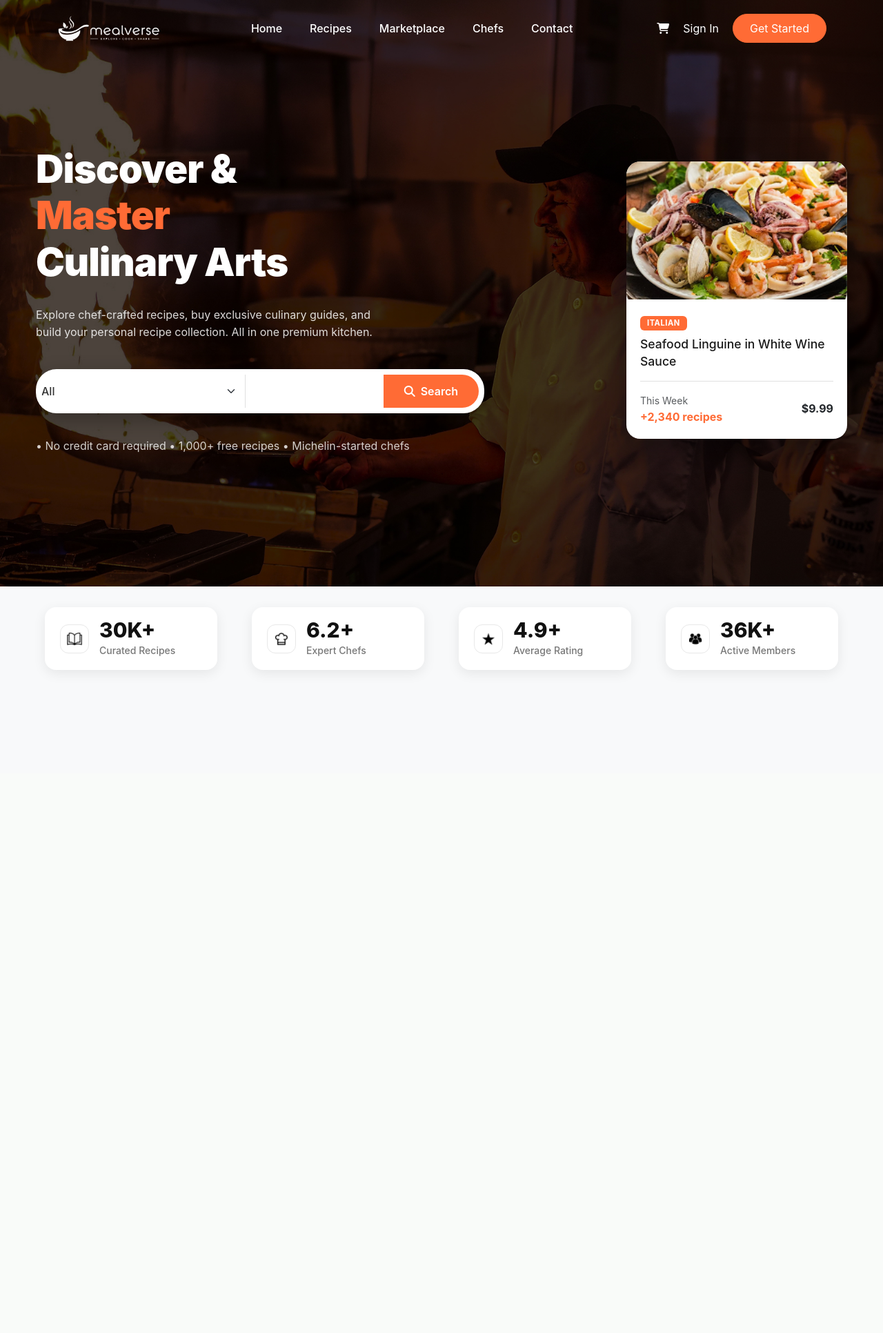
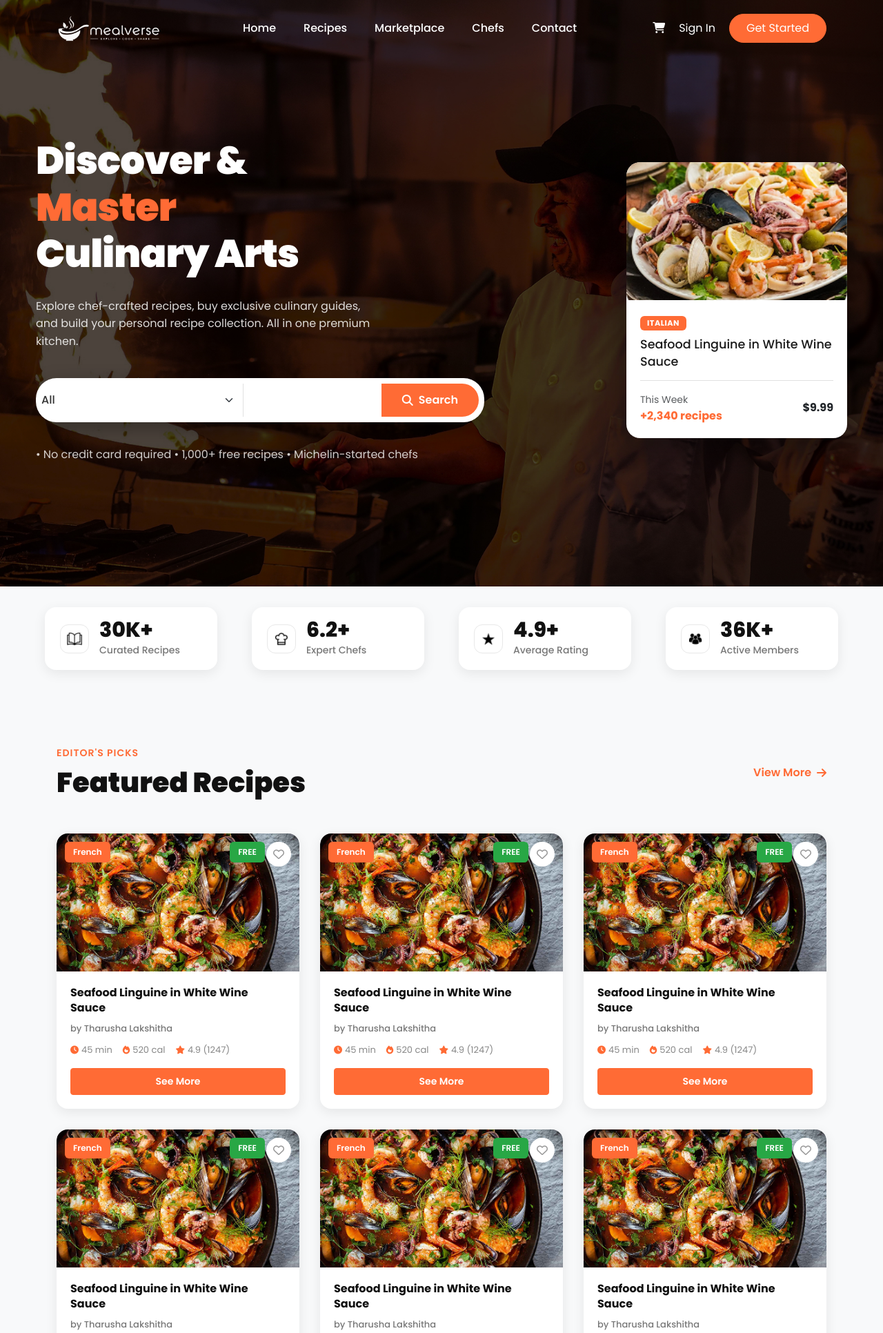
Before and after one commit to bhashithakavishan/Mealverse, a PHP site: page / in a window 1280 px wide. Shown: the top 1932 px of the page at 69% size. Before the commit the page ends 975 px from the top, so only its background shows below. Run offline with PHP 8.4, Linux system fonts and the light colour scheme.

Commit message:
Added until the Trending Recipes section. Changed globa css to font poppins

```diff
--- a/css/style.css
+++ b/css/style.css
@@ -144,7 +144,7 @@
 
 
     body {
-      font-family: 'Inter', sans-serif;
+      font-family: 'Poppins', sans-serif;
       background-color: #f8f9fa;
       color: #212529;
       margin: 0;
@@ -460,5 +460,310 @@
     }
 
     .featured-section{
-      padding:60px 0;
+      padding: 80px 0;
+      background-color: #f8f9fa;
     }
+
+    .section-header {
+      display: flex;
+      justify-content: space-between;
+      align-items: center;
+      margin-bottom: 50px;
+    }
+
+    .section-label {
+      color: var(--bs-primary);
+      font-weight: 600;
+      font-size: 14px;
+      margin: 0 0 8px 0;
+      text-transform: uppercase;
+      letter-spacing: 1px;
+    }
+
+    .section-header h2 {
+      margin: 0;
+      font-size: 40px;
+      font-weight: 900;
+      color: #111;
+    }
+
+    .view-more {
+      color: var(--bs-primary);
+      text-decoration: none;
+      font-weight: 600;
+      font-size: 16px;
+      display: flex;
+      align-items: center;
+      gap: 8px;
+      transition: gap 0.3s ease;
+    }
+
+    .view-more:hover {
+      gap: 12px;
+    }
+
+    .recipe-grid {
+      display: grid;
+      grid-template-columns: repeat(3, 1fr);
+      gap: 30px;
+    }
+
+    .recipe-card {
+      background: white;
+      border-radius: 16px;
+      overflow: hidden;
+      box-shadow: 0 5px 18px rgba(0, 0, 0, 0.08);
+      transition: transform 0.3s ease, box-shadow 0.3s ease;
+    }
+
+    .recipe-card:hover {
+      transform: translateY(-5px);
+      box-shadow: 0 10px 30px rgba(0, 0, 0, 0.12);
+    }
+
+    .recipe-image {
+      position: relative;
+      width: 100%;
+      height: 200px;
+      overflow: hidden;
+    }
+
+    .recipe-image img {
+      width: 100%;
+      height: 100%;
+      object-fit: cover;
+    }
+
+    .recipe-badge {
+      position: absolute;
+      top: 12px;
+      left: 12px;
+      background-color: var(--bs-primary);
+      color: white;
+      padding: 6px 12px;
+      border-radius: 6px;
+      font-weight: 600;
+      font-size: 12px;
+    }
+
+
+    /*recipe container special recipe bacgroudn colour*/
+    .recipe-badge.special {
+      background-color: #28a745;
+    }
+
+    .free-badge {
+      position: absolute;
+      top: 12px;
+      right: 50px;
+      background-color: #28a745;
+      color: white;
+      padding: 6px 12px;
+      border-radius: 6px;
+      font-weight: 600;
+      font-size: 12px;
+    }
+
+    .wishlist-btn {
+      position: absolute;
+      top: 12px;
+      right: 12px;
+      background: white;
+      border: none;
+      width: 36px;
+      height: 36px;
+      border-radius: 50%;
+      display: flex;
+      align-items: center;
+      justify-content: center;
+      cursor: pointer;
+      color: #999;
+      font-size: 16px;
+      transition: all 0.3s ease;
+    }
+
+    .wishlist-btn:hover {
+      background-color: var(--bs-primary);
+      color: white;
+    }
+
+    .recipe-info {
+      padding: 20px;
+    }
+
+    .recipe-info h3 {
+      margin: 0 0 8px 0;
+      font-size: 16px;
+      font-weight: 700;
+      color: #111;
+      line-height: 1.4;
+    }
+
+    .recipe-author {
+      margin: 0 0 12px 0;
+      font-size: 13px;
+      color: #777;
+      font-weight: 500;
+    }
+
+    .recipe-meta {
+      display: flex;
+      gap: 15px;
+      font-size: 13px;
+      color: #888;
+      margin-bottom: 16px;
+    }
+
+    .recipe-meta span {
+      display: flex;
+      align-items: center;
+      gap: 4px;
+    }
+
+    .recipe-meta i {
+      color: var(--bs-primary);
+      font-size: 12px;
+    }
+
+    .recipe-info .btn-primary {
+      width: 100%;
+      font-weight: 600;
+      padding: 8px 12px;
+    }
+
+    @media (max-width: 1024px) {
+      .recipe-grid {
+        grid-template-columns: repeat(2, 1fr);
+        gap: 25px;
+      }
+
+      .section-header h2 {
+        font-size: 32px;
+      }
+    }
+
+    @media (max-width: 576px) {
+      .featured-section {
+        padding: 50px 0;
+      }
+
+      .section-header {
+        flex-direction: column;
+        align-items: flex-start;
+        margin-bottom: 30px;
+      }
+
+      .recipe-grid {
+        grid-template-columns: 1fr;
+        gap: 20px;
+      }
+
+      .section-header h2 {
+        font-size: 28px;
+      }
+
+      .view-more {
+        margin-top: 12px;
+        font-size: 14px;
+      }
+
+      .recipe-image {
+        height: 160px;
+      }
+
+      .recipe-info {
+        padding: 16px;
+      }
+
+      .recipe-info h3 {
+        font-size: 14px;
+      }
+
+      .recipe-meta {
+        gap: 10px;
+        font-size: 12px;
+        margin-bottom: 12px;
+      }
+    }
+
+      .popular-section{
+      padding: 80px 0;
+      background-color: white ;
+    }
+
+
+    .category-grid {
+      display: grid;
+      grid-template-columns: repeat(4, 1fr);
+      gap: 25px;
+    }
+
+    .category-card {
+      background: #f8f9fa;
+      border-radius: 16px;
+      padding: 40px 20px;
+      text-align: center;
+      transition: all 0.3s ease;
+      cursor: pointer;
+    }
+
+    .category-card:hover {
+      background: #eef0f4;
+      transform: translateY(-5px);
+    }
+
+    .category-card img {
+      width: 60px;
+      height: 60px;
+      margin-bottom: 16px;
+      object-fit: contain;
+    }
+
+    .category-card h3 {
+      margin: 0 0 8px 0;
+      font-size: 18px;
+      font-weight: 700;
+      color: #111;
+    }
+
+    .category-card p {
+      margin: 0;
+      font-size: 14px;
+      font-weight: 600;
+      color: var(--bs-primary);
+    }
+
+
+    .trending-section{
+      padding: 80px 0;
+      background-color: #f8f9fa;
+    }
+
+    @media (max-width: 576px) {
+    .trending-section {
+      padding: 50px 0;
+    }
+    }
+
+    .premium-badge {
+    position: absolute;
+    top: 12px;
+    right: 50px;
+    background-color: #fffb00;
+    color: rgb(12, 12, 12);
+    padding: 6px 12px;
+    border-radius: 6px;
+    font-weight: 600;
+    font-size: 12px;
+    }
+
+    .recipe-link {
+    text-decoration: none;
+    color: inherit;
+    display: block;
+    }
+
+    .recipe-link:hover {
+    text-decoration: none;
+    color: inherit;
+    }
--- a/index.html
+++ b/index.html
@@ -7,7 +7,7 @@
         <meta charset="utf-8">
         <meta content="width=device-width, initial-scale=1.0" name="viewport">
 
-
+        <link href="https://fonts.googleapis.com/css2?family=Poppins:wght@400;500;600;700;800;900&display=swap" rel="stylesheet">
         <link href="https://cdn.jsdelivr.net/npm/bootstrap@5.3.8/dist/css/bootstrap.min.css" rel="stylesheet" integrity="sha384-sRIl4kxILFvY47J16cr9ZwB07vP4J8+LH7qKQnuqkuIAvNWLzeN8tE5YBujZqJLB" crossorigin="anonymous">
         <link rel="stylesheet" href="https://cdnjs.cloudflare.com/ajax/libs/font-awesome/6.4.0/css/all.min.css">
         <link rel="stylesheet" href="css/style.css">
@@ -174,12 +174,416 @@
 
 
        <!-- featured recipes section -->
-        <div class="featured-section">
 
-        </div>
+        <section class="featured-section">
+            <div class="container">
+
+                <!-- title -->
+                <div class="section-header">
+                    <div>
+                        <p class="section-label">EDITOR'S PICKS</p>
+                        <h2>Featured Recipes</h2>
+                    </div>
+                    <a href="#" class="view-more">View More <i class="fas fa-arrow-right"></i></a>
+                </div>
 
 
-       <!-- Bootstrap JS library ekak -->
+
+                <!-- recipe cards -->
+                <div class="recipe-grid">
+
+                    <div class="recipe-card">
+
+                        <div class="recipe-image">
+                            <img src="css/images/recipe card.jpg" alt="Recipe">
+                            <span class="recipe-badge">French</span>
+                            <span class="free-badge">FREE</span>
+                            <button class="wishlist-btn"><i class="far fa-heart"></i></button>
+                        </div>
+
+                        <div class="recipe-info">
+                            <h3>Seafood Linguine in White Wine Sauce</h3>
+                            <p class="recipe-author">by Tharusha Lakshitha</p>
+                            <div class="recipe-meta">
+                                <span><i class="fas fa-clock"></i> 45 min</span>
+                                <span><i class="fas fa-fire"></i> 520 cal</span>
+                                <span><i class="fas fa-star"></i> 4.9 (1247)</span>
+                            </div>
+                            <a href="#" class="btn btn-primary btn-sm">See More</a>
+                        </div>
+
+                    </div>
+
+
+
+                    <div class="recipe-card">
+
+                        <div class="recipe-image">
+                            <img src="css/images/recipe card.jpg" alt="Recipe">
+                            <span class="recipe-badge">French</span>
+                            <span class="free-badge">FREE</span>
+                            <button class="wishlist-btn"><i class="far fa-heart"></i></button>
+                        </div>
+
+                        <div class="recipe-info">
+                            <h3>Seafood Linguine in White Wine Sauce</h3>
+                            <p class="recipe-author">by Tharusha Lakshitha</p>
+                            <div class="recipe-meta">
+                                <span><i class="fas fa-clock"></i> 45 min</span>
+                                <span><i class="fas fa-fire"></i> 520 cal</span>
+                                <span><i class="fas fa-star"></i> 4.9 (1247)</span>
+                            </div>
+                            <a href="#" class="btn btn-primary btn-sm">See More</a>
+                        </div>
+
+                    </div>
+
+
+
+                    <div class="recipe-card">
+
+                        <div class="recipe-image">
+                            <img src="css/images/recipe card.jpg" alt="Recipe">
+                            <span class="recipe-badge">French</span>
+                            <span class="free-badge">FREE</span>
+                            <button class="wishlist-btn"><i class="far fa-heart"></i></button>
+                        </div>
+
+                        <div class="recipe-info">
+                            <h3>Seafood Linguine in White Wine Sauce</h3>
+                            <p class="recipe-author">by Tharusha Lakshitha</p>
+                            <div class="recipe-meta">
+                                <span><i class="fas fa-clock"></i> 45 min</span>
+                                <span><i class="fas fa-fire"></i> 520 cal</span>
+                                <span><i class="fas fa-star"></i> 4.9 (1247)</span>
+                            </div>
+                            <a href="#" class="btn btn-primary btn-sm">See More</a>
+                        </div>
+
+                    </div>
+
+
+
+                    <div class="recipe-card">
+
+                        <div class="recipe-image">
+                            <img src="css/images/recipe card.jpg" alt="Recipe">
+                            <span class="recipe-badge">French</span>
+                            <span class="free-badge">FREE</span>
+                            <button class="wishlist-btn"><i class="far fa-heart"></i></button>
+                        </div>
+
+                        <div class="recipe-info">
+                            <h3>Seafood Linguine in White Wine Sauce</h3>
+                            <p class="recipe-author">by Tharusha Lakshitha</p>
+                            <div class="recipe-meta">
+                                <span><i class="fas fa-clock"></i> 45 min</span>
+                                <span><i class="fas fa-fire"></i> 520 cal</span>
+                                <span><i class="fas fa-star"></i> 4.9 (1247)</span>
+                            </div>
+                            <a href="#" class="btn btn-primary btn-sm">See More</a>
+                        </div>
+
+                    </div>
+
+
+
+                    <div class="recipe-card">
+
+                        <div class="recipe-image">
+                            <img src="css/images/recipe card.jpg" alt="Recipe">
+                            <span class="recipe-badge">French</span>
+                            <span class="free-badge">FREE</span>
+                            <button class="wishlist-btn"><i class="far fa-heart"></i></button>
+                        </div>
+
+                        <div class="recipe-info">
+                            <h3>Seafood Linguine in White Wine Sauce</h3>
+                            <p class="recipe-author">by Tharusha Lakshitha</p>
+                            <div class="recipe-meta">
+                                <span><i class="fas fa-clock"></i> 45 min</span>
+                                <span><i class="fas fa-fire"></i> 520 cal</span>
+                                <span><i class="fas fa-star"></i> 4.9 (1247)</span>
+                            </div>
+                            <a href="#" class="btn btn-primary btn-sm">See More</a>
+                        </div>
+
+                    </div>
+
+
+
+                    <div class="recipe-card">
+
+                        <div class="recipe-image">
+                            <img src="css/images/recipe card.jpg" alt="Recipe">
+                            <span class="recipe-badge">French</span>
+                            <span class="free-badge">FREE</span>
+                            <button class="wishlist-btn"><i class="far fa-heart"></i></button>
+                        </div>
+
+                        <div class="recipe-info">
+                            <h3>Seafood Linguine in White Wine Sauce</h3>
+                            <p class="recipe-author">by Tharusha Lakshitha</p>
+                            <div class="recipe-meta">
+                                <span><i class="fas fa-clock"></i> 45 min</span>
+                                <span><i class="fas fa-fire"></i> 520 cal</span>
+                                <span><i class="fas fa-star"></i> 4.9 (1247)</span>
+                            </div>
+                            <a href="#" class="btn btn-primary btn-sm">See More</a>
+                        </div>
+
+                    </div>
+
+
+
+                </div>
+
+            </div>
+        </section>
+
+
+
+
+        <!--Populer Section-->
+
+        <section class="popular-section">
+            <div class="container">
+                <div class="section-header">
+                    <div>
+                        <p class="section-label">BROWSE BY CUISINE</p>
+                        <h2>Popular Categories</h2>
+                        <p>From Italian classics to Asian fusion - Find your next culinaryinspiration</p>
+                    </div>
+                    <a href="#" class="view-more">View More <i class="fas fa-arrow-right"></i></a>
+                </div>
+
+                <div class="category-grid">
+
+                    <div class="category-card">
+                        <img src="css\images\catogories\cat1.png" alt="Category Icon">
+                        <h3>Sri Lankan</h3>
+                        <p>2,847 recipes</p>
+                    </div>
+
+
+                    <div class="category-card">
+                        <img src="css\images\catogories\cat1.png" alt="Category Icon">
+                        <h3>Sri Lankan</h3>
+                        <p>2,847 recipes</p>
+                    </div>
+
+
+                    <div class="category-card">
+                        <img src="css\images\catogories\cat1.png" alt="Category Icon">
+                        <h3>Sri Lankan</h3>
+                        <p>2,847 recipes</p>
+                    </div>
+
+
+                    <div class="category-card">
+                        <img src="css\images\catogories\cat1.png" alt="Category Icon">
+                        <h3>Sri Lankan</h3>
+                        <p>2,847 recipes</p>
+                    </div>
+
+
+                    <div class="category-card">
+                        <img src="css\images\catogories\cat1.png" alt="Category Icon">
+                        <h3>Sri Lankan</h3>
+                        <p>2,847 recipes</p>
+                    </div>
+
+
+                    <div class="category-card">
+                        <img src="css\images\catogories\cat1.png" alt="Category Icon">
+                        <h3>Sri Lankan</h3>
+                        <p>2,847 recipes</p>
+                    </div>
+
+
+                    <div class="category-card">
+                        <img src="css\images\catogories\cat1.png" alt="Category Icon">
+                        <h3>Sri Lankan</h3>
+                        <p>2,847 recipes</p>
+                    </div>
+
+
+                    <div class="category-card">
+                        <img src="css\images\catogories\cat1.png" alt="Category Icon">
+                        <h3>Sri Lankan</h3>
+                        <p>2,847 recipes</p>
+                    </div>
+
+
+
+                </div>
+            </div>
+
+
+        </section>
+
+
+
+
+        <!-- trending recipes section -->
+
+        <section class="trending-section">
+            <div class="container">
+
+                <!-- title -->
+                <div class="section-header">
+                    <div>
+                        <p class="section-label">HOT RIGHT NOW</p>
+                        <h2>Trending Recipes</h2>
+                    </div>
+                    <a href="#" class="view-more">View More <i class="fas fa-arrow-right"></i></a>
+                </div>
+
+
+
+                <!-- recipe cards -->
+                <div class="recipe-grid">
+
+                    <div href="#"; class="recipe-card">
+
+                        <div class="recipe-image">
+                            <img src="css/images/trending/trending1.jpg" alt="trending recipe">
+                            <span class="recipe-badge">Sri Lankan</span>
+                            <span class="premium-badge">PREMIUM</span>
+                            <button class="wishlist-btn"><i class="far fa-heart"></i></button>
+                        </div>
+
+                        <a href="#" class="recipe-link">
+                            <div class="recipe-info">
+                                <h3>Sri Lankan Kottu Rotti</h3>
+                                <p class="recipe-author">by Thimira Nimsara</p>
+                                <div class="recipe-meta">
+                                    <span><i class="fas fa-clock"></i> 45 min</span>
+                                    <span><i class="fas fa-fire"></i> 520 cal</span>
+                                </div>
+                            </div>
+                        </a>
+                    </div>
+
+
+                    <div href="#"; class="recipe-card">
+
+                        <div class="recipe-image">
+                            <img src="css/images/trending/trending1.jpg" alt="trending recipe">
+                            <span class="recipe-badge">Sri Lankan</span>
+                            <button class="wishlist-btn"><i class="far fa-heart"></i></button>
+                        </div>
+
+                        <a href="#" class="recipe-link">
+                            <div class="recipe-info">
+                                <h3>Sri Lankan Kottu Rotti</h3>
+                                <p class="recipe-author">by Thimira Nimsara</p>
+                                <div class="recipe-meta">
+                                    <span><i class="fas fa-clock"></i> 45 min</span>
+                                    <span><i class="fas fa-fire"></i> 520 cal</span>
+                                </div>
+                            </div>
+                        </a>
+                    </div>
+
+
+                    <div href="#"; class="recipe-card">
+
+                        <div class="recipe-image">
+                            <img src="css/images/trending/trending1.jpg" alt="trending recipe">
+                            <span class="recipe-badge">Sri Lankan</span>
+                            <span class="premium-badge">PREMIUM</span>
+                            <button class="wishlist-btn"><i class="far fa-heart"></i></button>
+                        </div>
+
+                        <a href="#" class="recipe-link">
+                            <div class="recipe-info">
+                                <h3>Sri Lankan Kottu Rotti</h3>
+                                <p class="recipe-author">by Thimira Nimsara</p>
+                                <div class="recipe-meta">
+                                    <span><i class="fas fa-clock"></i> 45 min</span>
+                                    <span><i class="fas fa-fire"></i> 520 cal</span>
+                                </div>
+                            </div>
+                        </a>
+                    </div>
+
+
+                    <div href="#"; class="recipe-card">
+
+                        <div class="recipe-image">
+                            <img src="css/images/trending/trending1.jpg" alt="trending recipe">
+                            <span class="recipe-badge">Sri Lankan</span>
+                            <button class="wishlist-btn"><i class="far fa-heart"></i></button>
+                        </div>
+
+                        <a href="#" class="recipe-link">
+                            <div class="recipe-info">
+                                <h3>Sri Lankan Kottu Rotti</h3>
+                                <p class="recipe-author">by Thimira Nimsara</p>
+                                <div class="recipe-meta">
+                                    <span><i class="fas fa-clock"></i> 45 min</span>
+                                    <span><i class="fas fa-fire"></i> 520 cal</span>
+                                </div>
+                            </div>
+                        </a>
+                    </div>
+
+
+                    <div href="#"; class="recipe-card">
+
+                        <div class="recipe-image">
+                            <img src="css/images/trending/trending1.jpg" alt="trending recipe">
+                            <span class="recipe-badge">Sri Lankan</span>
+                            <span class="premium-badge">PREMIUM</span>
+                            <button class="wishlist-btn"><i class="far fa-heart"></i></button>
+                        </div>
+
+                        <a href="#" class="recipe-link">
+                            <div class="recipe-info">
+                                <h3>Sri Lankan Kottu Rotti</h3>
+                                <p class="recipe-author">by Thimira Nimsara</p>
+                                <div class="recipe-meta">
+                                    <span><i class="fas fa-clock"></i> 45 min</span>
+                                    <span><i class="fas fa-fire"></i> 520 cal</span>
+                                </div>
+                            </div>
+                        </a>
+                    </div>
+
+
+                    <div href="#"; class="recipe-card">
+
+                        <div class="recipe-image">
+                            <img src="css/images/trending/trending1.jpg" alt="trending recipe">
+                            <span class="recipe-badge">Sri Lankan</span>
+                            <button class="wishlist-btn"><i class="far fa-heart"></i></button>
+                        </div>
+
+                        <a href="#" class="recipe-link">
+                            <div class="recipe-info">
+                                <h3>Sri Lankan Kottu Rotti</h3>
+                                <p class="recipe-author">by Thimira Nimsara</p>
+                                <div class="recipe-meta">
+                                    <span><i class="fas fa-clock"></i> 45 min</span>
+                                    <span><i class="fas fa-fire"></i> 520 cal</span>
+                                </div>
+                            </div>
+                        </a>
+                    </div>
+
+
+
+
+
+                </div>
+            </div>
+        </section>
+
+
+
+
+       <!-- Bootstrap JS library-->
     <script src="https://cdn.jsdelivr.net/npm/bootstrap@5.3.8/dist/js/bootstrap.bundle.min.js" integrity="sha384-FKyoEForCGlyvwx9Hj09JcYn3nv7wiPVlz7YYwJrWVcXK/BmnVDxM+D2scQbITxI" crossorigin="anonymous"></script>
     </body>
 
```
Also changed, not shown: css/images/catogories/cat1.png (added), css/images/recipe card.jpg (added), css/images/trending/trending1.jpg (added).
